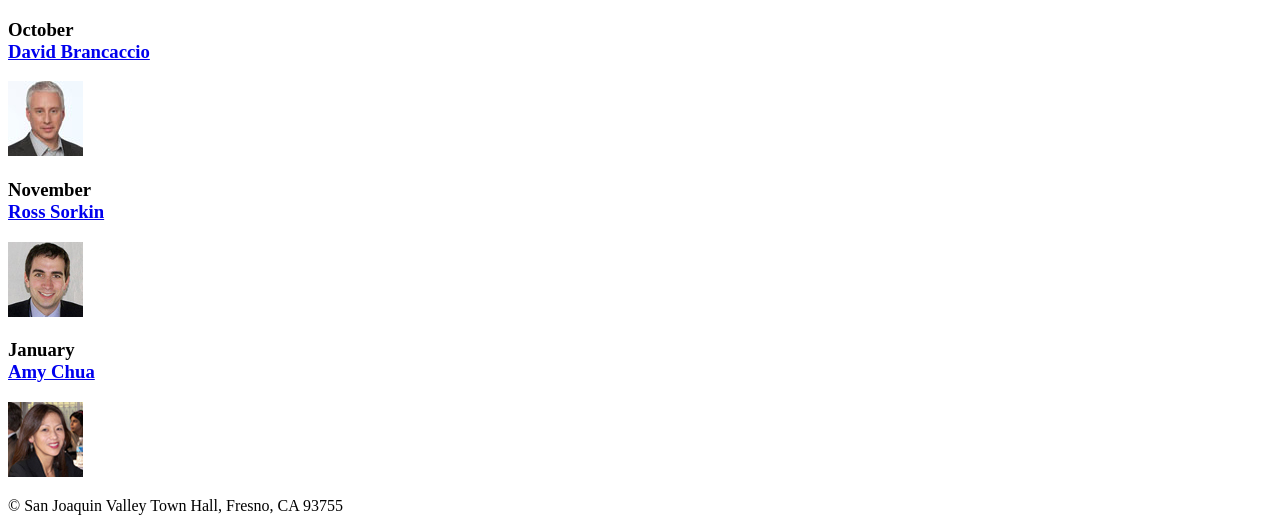
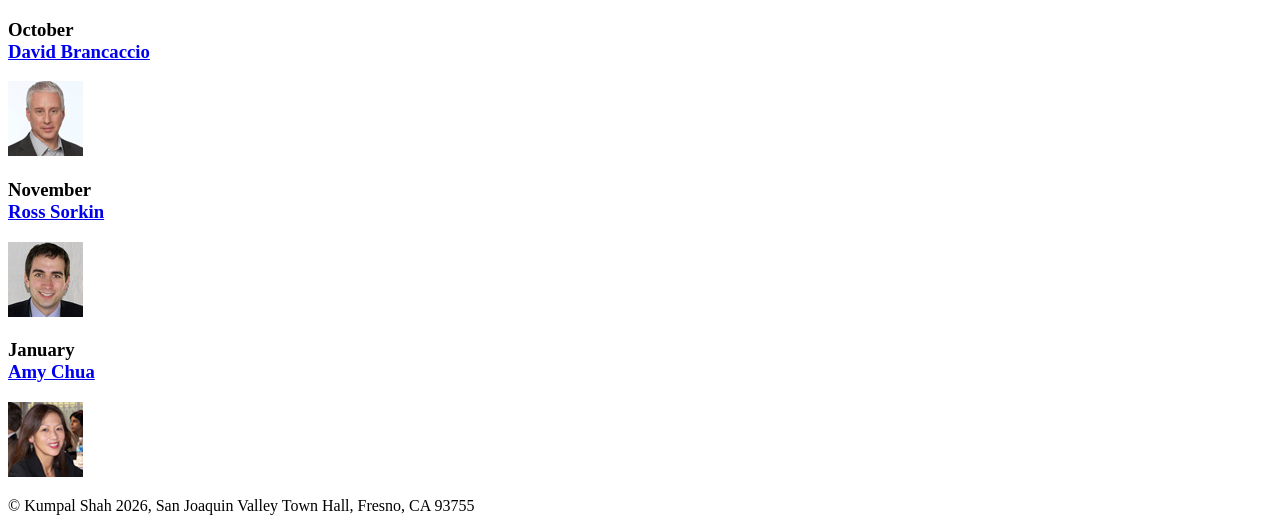
Before and after one commit to kssiscoding/A05, a plain HTML site: page index.html in a window 1280 px wide. Shown: the part 504-1035 px from the top of the page. Drawn offline with Linux system fonts and the light colour scheme.

Commit message:
Update index.html updated the copyright to include my name and year

```diff
--- a/index.html
+++ b/index.html
@@ -53,7 +53,7 @@
 
 	</main>
 	<footer>
-		<p> &copy; San Joaquin Valley Town Hall, Fresno, CA 93755</p>
+		<p> &copy; Kumpal Shah 2026, San Joaquin Valley Town Hall, Fresno, CA 93755</p>
 	</footer>
 </body>
 </html>
```
